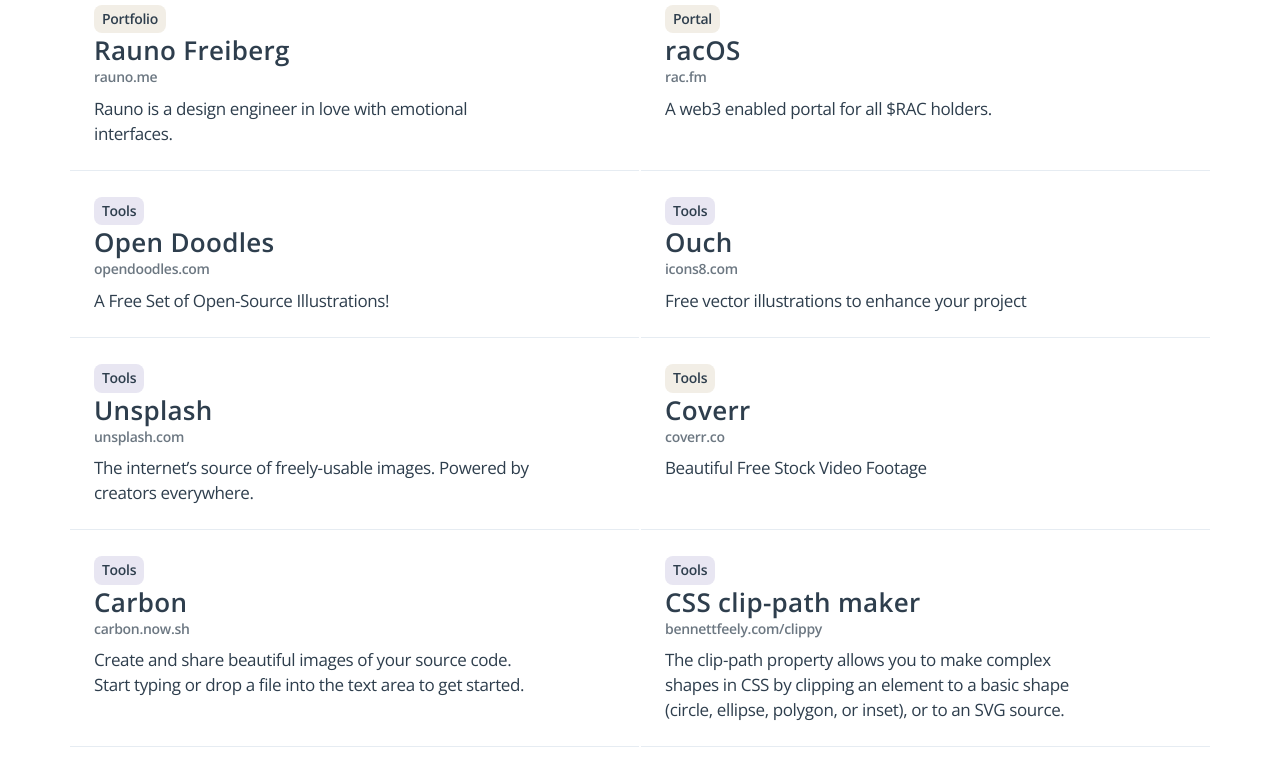
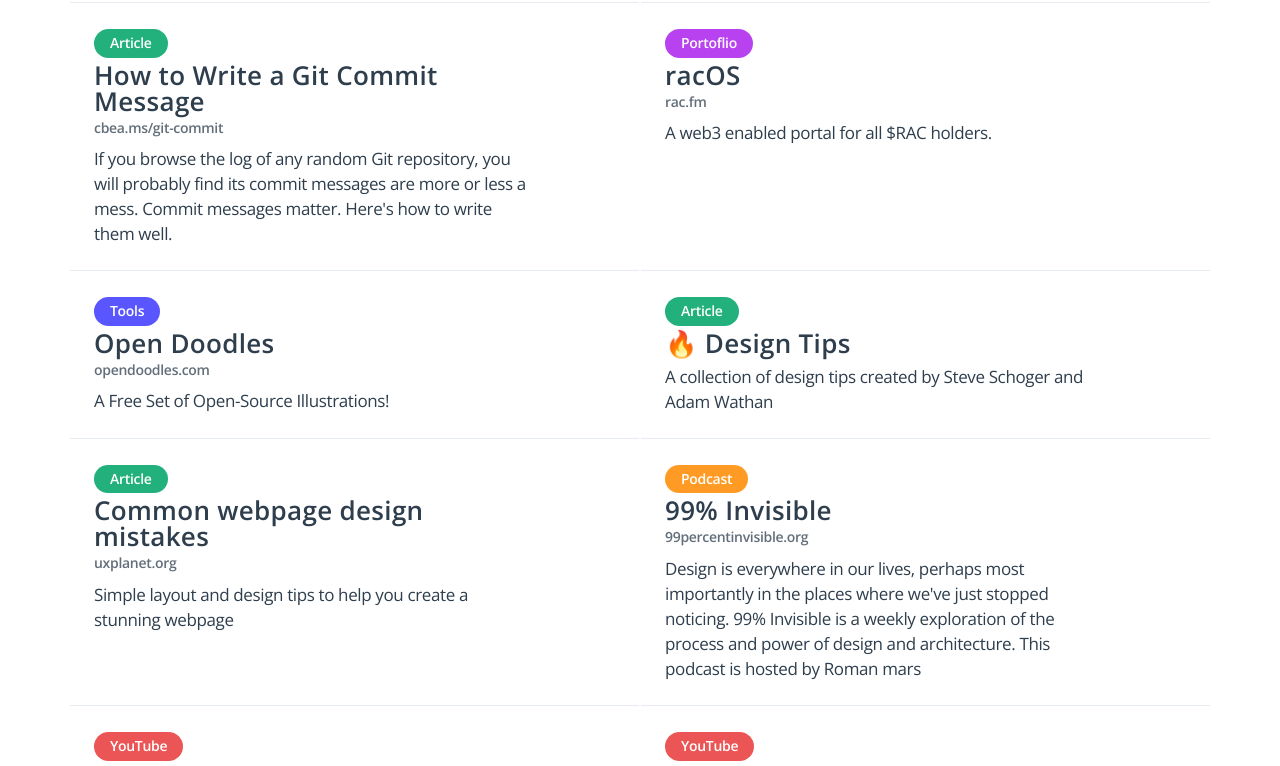
Before and after one commit to DEmanderbag/portfoliov2, a Next.js app: page /bookmarks in a window 1280 px wide. Shown: the part 1695-2461 px from the top of the page. Built offline with nearby package versions, Linux system fonts and the light colour scheme.

Commit message:
Add intersection observer / animations / hover state, Update colors Remove code that was not used

```diff
--- a/components/booksmarks/BookmarkCard.js
+++ b/components/booksmarks/BookmarkCard.js
@@ -1,30 +1,48 @@
 import Image from "next/image";
 import styles from "../../styles/bookmarks/BookmarkCard.module.scss";
+import { useState, useEffect, useRef, createRef } from "react";
+
+function useOnScreen(ref) {
+  const [isIntersecting, setIntersecting] = useState(false);
+  useEffect(() => {
+    const observer = new IntersectionObserver(
+      (entries, observer) => {
+        entries.forEach((entry) => {
+          if (entry.isIntersecting) {
+            entry.target.classList.add(`${styles.animated}`);
+            observer.unobserve(entry.target);
+          }
+        });
+      },
+      { rootMargin: "0px 0px -100px 0px" }
+    );
+
+    ref.forEach((element) => {
+      observer.observe(element.current);
+    });
+  }, [ref]);
+  return isIntersecting;
+}
 
 const BookmarkCard = ({ devResources }) => {
+  const refs = useRef([]);
+  const refsArray = (refs.current = devResources.map(
+    (element, i) => refs.current[i] ?? createRef()
+  ));
+  const onScreen = useOnScreen(refsArray);
+
   return (
     <>
-      {devResources.map((resource) => (
+      {devResources.map((resource, i) => (
         <a
-          key={resource.title}
+          key={i}
           href={resource.website}
-          className={styles.cardBasic}
+          ref={refs.current[i]}
+          className={`${styles.cardBasic} ${onScreen ? styles.animated : ""}`}
           target="_blank"
           rel="noreferrer"
         >
           <article>
-            {/* <div className={styles.favicon}>
-            <div className={styles.faviconMask}>
-              <Image
-                src={`${resource.logo}`}
-                alt="test image"
-                layout="responsive"
-                width={40}
-                height={40}
-                blurDataURL={`${resource.logo}`}
-              />
-            </div>
-          </div> */}
             <div className={styles.cardContent}>
               <p
                 style={{ backgroundColor: `${resource.tagColor}` }}
--- a/pages/bookmarks.js
+++ b/pages/bookmarks.js
@@ -85,7 +85,7 @@
     website: "https://developer.apple.com/videos/play/wwdc2018/803/",
     websiteShort: "developer.apple.com",
     tag: "Video",
-    tagColor: "#f2e6e6",
+    tagColor: "#EC5555",
   },
   {
     title: "Design for spatial interaction",
@@ -94,180 +94,7 @@
     website: "https://developer.apple.com/videos/play/wwdc2021/10245/",
     websiteShort: "developer.apple.com",
     tag: "Video",
-    tagColor: "#f2e6e6",
-  },
-  {
-    title: "Common webpage design mistakes",
-    subtitle:
-      "Simple layout and design tips to help you create a stunning webpage",
-    website: "https://uxplanet.org/common-webpage-design-mistakes-59eed9831bd7",
-    websiteShort: "uxplanet.org",
-    tag: "Article",
-    tagColor: "#e6f2ee",
-  },
-  {
-    title: "Brian Lovin",
-    subtitle: "Brian is a designer, podcaster, writer and software tinkerer",
-    website: "https://brianlovin.com/",
-    websiteShort: "brianlovin.com",
-    tag: "Portfolio",
-    tagColor: "#f2eee6",
-  },
-  {
-    title: "Rauno Freiberg",
-    subtitle: "Rauno is a design engineer in love with emotional interfaces.",
-    website: "https://rauno.me/",
-    websiteShort: "rauno.me",
-    tag: "Portfolio",
-    tagColor: "#f2eee6",
-  },
-  {
-    title: "racOS",
-    subtitle: "A web3 enabled portal for all $RAC holders.",
-    website: "https://rac.fm/",
-    websiteShort: "rac.fm",
-    tag: "Portal",
-    tagColor: "#f2eee6",
-  },
-  {
-    title: "Open Doodles",
-    subtitle: "A Free Set of Open-Source Illustrations!",
-    website: "https://www.opendoodles.com/",
-    websiteShort: "opendoodles.com",
-    tag: "Tools",
-    tagColor: "#e8e6f2",
-  },
-  {
-    title: "Ouch",
-    subtitle: "Free vector illustrations to enhance your project",
-    website: "https://icons8.com/illustrations",
-    websiteShort: "icons8.com",
-    tag: "Tools",
-    tagColor: "#e8e6f2",
-  },
-  {
-    title: "Unsplash",
-    subtitle:
-      "The internet’s source of freely-usable images. Powered by creators everywhere.",
-    website: "https://unsplash.com/",
-    websiteShort: "unsplash.com",
-    tag: "Tools",
-    tagColor: "#e8e6f2",
-  },
-  {
-    title: "Coverr",
-    subtitle: "Beautiful Free Stock Video Footage",
-    website: "https://coverr.co/",
-    websiteShort: "coverr.co",
-    tag: "Tools",
-    tagColor: "#f2eee6",
-  },
-  {
-    title: "Carbon",
-    subtitle:
-      "Create and share beautiful images of your source code. Start typing or drop a file into the text area to get started.",
-    website: "https://carbon.now.sh/",
-    websiteShort: "carbon.now.sh",
-    tag: "Tools",
-    tagColor: "#e8e6f2",
-  },
-  {
-    title: "CSS clip-path maker",
-    subtitle:
-      "The clip-path property allows you to make complex shapes in CSS by clipping an element to a basic shape (circle, ellipse, polygon, or inset), or to an SVG source.",
-    website: "https://bennettfeely.com/clippy/",
-    websiteShort: "bennettfeely.com/clippy",
-    tag: "Tools",
-    tagColor: "#e8e6f2",
-  },
-  {
-    title: "WebGradients",
-    subtitle:
-      "WebGradients is a free collection of 180 linear gradients that you can use as content backdrops in any part of your website. Easy copy CSS3 crossbrowser code and use it in a moment!",
-    website: "https://webgradients.com/",
-    websiteShort: "webgradients.com",
-    tag: "Tools",
-    tagColor: "#e8e6f2",
-  },
-  {
-    title: "🔥 Design Tips",
-    subtitle:
-      "A collection of design tips created by Steve Schoger and Adam Wathan",
-    website: "https://twitter.com/i/events/994601867987619840",
-    websiteShort: "",
-    tag: "Tools",
-    tagColor: "#e8e6f2",
-  },
-  {
-    title: "Shortcuts.design",
-    subtitle: "Every shortcut for designers, centralized and searchable.",
-    website: "https://shortcuts.design/index.html",
-    websiteShort: "shortcuts.design",
-    tag: "Tools",
-    tagColor: "#e8e6f2",
-  },
-  {
-    title: "99% Invisible",
-    subtitle:
-      "Design is everywhere in our lives, perhaps most importantly in the places where we've just stopped noticing. 99% Invisible is a weekly exploration of the process and power of design and architecture. This podcast is hosted by Roman mars",
-    website: "https://99percentinvisible.org/",
-    websiteShort: "99percentinvisible.org",
-    tag: "Podcast",
-    tagColor: "#ffffa7",
-  },
-  {
-    title: "Command_Line Heroes",
-    subtitle:
-      "Hear the epic true tales of how developers, programmers, hackers, geeks, and open source rebels are revolutionizing the technology landscape. An original podcast from Red Hat",
-    website: "https://www.redhat.com/en/command-line-heroes",
-    websiteShort: "redhat.com/en/command-line-heroes",
-    tag: "Podcast",
-    tagColor: "#ffffa7",
-  },
-  {
-    title: "Cortex",
-    subtitle:
-      "CGP Grey and Myke Hurley are both independent content creators. Each episode, they get together to discuss their working lives.",
-    website: "https://www.relay.fm/cortex",
-    websiteShort: "relay.fm/cortex",
-    tag: "Podcast",
-    tagColor: "#ffffa7",
-  },
-  {
-    title: "3%",
-    subtitle:
-      "In order to make something great you only need to change the existing layer by 3%. Article written by Mariano Avila a who is a product designed",
-    website: "https://mar.svbtle.com/3",
-    websiteShort: "mar.svbtle.com/3",
-    tag: "Article",
-    tagColor: "#e6f2ee",
-  },
-  {
-    title: "Kevin Powell",
-    subtitle:
-      "Helping you learn how to make the web, and make it look good while you're at it. With videos every Tuesday and Thursday, I'll be bringing you How Tos and Tutorials, as well as simple tips and tricks, with a big focus on helping people see how wonderful CSS is!",
-    website: "https://www.youtube.com/kepowob",
-    websiteShort: "youtube.com/kepowob",
-    tag: "YouTube",
-    tagColor: "#f2e6e6",
-  },
-  {
-    title: "LEMMiNO",
-    subtitle:
-      "Documentaries and list videos narrated by a 20-something Swedish guy.",
-    website: "https://www.youtube.com/c/LEMMiNO/",
-    websiteShort: "youtube.com/c/LEMMiNO",
-    tag: "YouTube",
-    tagColor: "#f2e6e6",
-  },
-  {
-    title: "Colt Steele",
-    subtitle:
-      "Colt Steele is a Developer and Bootcamp Instructor, who spent years figuring out the 'formula' to teaching technical skills in a classroom environment, I can confidently say that his online courses are without a doubt the most comprehensive ones on the market.",
-    website: "https://www.youtube.com/c/ColtSteeleCode",
-    websiteShort: "youtube.com/c/ColtSteeleCode",
-    tag: "YouTube",
-    tagColor: "#f2e6e6",
+    tagColor: "#EC5555",
   },
   {
     title: "Introduction to Git",
@@ -277,7 +104,7 @@
       "https://www.notion.so/zarkom/Introduction-to-Git-ac396a0697704709a12b6a0e545db049",
     websiteShort: "",
     tag: "Article",
-    tagColor: "#e6f2ee",
+    tagColor: "#22B07D",
   },
   {
     title: "Introduction to GitHub",
@@ -287,7 +114,7 @@
       "https://www.notion.so/zarkom/Introduction-to-GitHub-202af6f64bbd4299b15f238dcd09d2a7",
     websiteShort: "",
     tag: "Article",
-    tagColor: "#e6f2ee",
+    tagColor: "#22B07D",
   },
   {
     title: "How to Write a Git Commit Message",
@@ -296,7 +123,189 @@
     website: "https://cbea.ms/git-commit/",
     websiteShort: "cbea.ms/git-commit",
     tag: "Article",
-    tagColor: "#e6f2ee",
+    tagColor: "#22B07D",
+  },
+  {
+    title: "racOS",
+    subtitle: "A web3 enabled portal for all $RAC holders.",
+    website: "https://rac.fm/",
+    websiteShort: "rac.fm",
+    tag: "Portoflio",
+    tagColor: "#B841F0",
+  },
+  {
+    title: "Open Doodles",
+    subtitle: "A Free Set of Open-Source Illustrations!",
+    website: "https://www.opendoodles.com/",
+    websiteShort: "opendoodles.com",
+    tag: "Tools",
+    tagColor: "#5956FF",
+  },
+  {
+    title: "🔥 Design Tips",
+    subtitle:
+      "A collection of design tips created by Steve Schoger and Adam Wathan",
+    website: "https://twitter.com/i/events/994601867987619840",
+    websiteShort: "",
+    tag: "Article",
+    tagColor: "#22B07D",
+  },
+  {
+    title: "Common webpage design mistakes",
+    subtitle:
+      "Simple layout and design tips to help you create a stunning webpage",
+    website: "https://uxplanet.org/common-webpage-design-mistakes-59eed9831bd7",
+    websiteShort: "uxplanet.org",
+    tag: "Article",
+    tagColor: "#22B07D",
+  },
+  {
+    title: "99% Invisible",
+    subtitle:
+      "Design is everywhere in our lives, perhaps most importantly in the places where we've just stopped noticing. 99% Invisible is a weekly exploration of the process and power of design and architecture. This podcast is hosted by Roman mars",
+    website: "https://99percentinvisible.org/",
+    websiteShort: "99percentinvisible.org",
+    tag: "Podcast",
+    tagColor: "#FF9B25",
+  },
+  {
+    title: "Colt Steele",
+    subtitle:
+      "Colt Steele is a Developer and Bootcamp Instructor, who spent years figuring out the 'formula' to teaching technical skills in a classroom environment, I can confidently say that his online courses are without a doubt the most comprehensive ones on the market.",
+    website: "https://www.youtube.com/c/ColtSteeleCode",
+    websiteShort: "youtube.com/c/ColtSteeleCode",
+    tag: "YouTube",
+    tagColor: "#EC5555",
+  },
+  {
+    title: "Traversy Media",
+    subtitle:
+      "Traversy Media features the best online web development and programming tutorials for all of the latest web technologies from the building blocks of HTML, CSS & JavaScript to frontend frameworks like React and Vue to backend technologies like Node.js, Python and PHP",
+    website: "https://www.youtube.com/c/TraversyMedia/",
+    websiteShort: "youtube.com/c/TraversyMedia",
+    tag: "YouTube",
+    tagColor: "#EC5555",
+  },
+  {
+    title: "3%",
+    subtitle:
+      "In order to make something great you only need to change the existing layer by 3%. Article written by Mariano Avila a who is a product designed",
+    website: "https://mar.svbtle.com/3",
+    websiteShort: "mar.svbtle.com/3",
+    tag: "Article",
+    tagColor: "#22B07D",
+  },
+  {
+    title: "Brian Lovin",
+    subtitle: "Brian is a designer, podcaster, writer and software tinkerer",
+    website: "https://brianlovin.com/",
+    websiteShort: "brianlovin.com",
+    tag: "Portfolio",
+    tagColor: "#B841F0",
+  },
+  {
+    title: "Rauno Freiberg",
+    subtitle: "Rauno is a design engineer in love with emotional interfaces.",
+    website: "https://rauno.me/",
+    websiteShort: "rauno.me",
+    tag: "Portfolio",
+    tagColor: "#B841F0",
+  },
+  {
+    title: "Ouch",
+    subtitle: "Free vector illustrations to enhance your project",
+    website: "https://icons8.com/illustrations",
+    websiteShort: "icons8.com",
+    tag: "Tools",
+    tagColor: "#5956FF",
+  },
+  {
+    title: "Unsplash",
+    subtitle:
+      "The internet’s source of freely-usable images. Powered by creators everywhere.",
+    website: "https://unsplash.com/",
+    websiteShort: "unsplash.com",
+    tag: "Tools",
+    tagColor: "#5956FF",
+  },
+  {
+    title: "Coverr",
+    subtitle: "Beautiful Free Stock Video Footage",
+    website: "https://coverr.co/",
+    websiteShort: "coverr.co",
+    tag: "Tools",
+    tagColor: "#5956FF",
+  },
+  {
+    title: "Carbon",
+    subtitle:
+      "Create and share beautiful images of your source code. Start typing or drop a file into the text area to get started.",
+    website: "https://carbon.now.sh/",
+    websiteShort: "carbon.now.sh",
+    tag: "Tools",
+    tagColor: "#5956FF",
+  },
+  {
+    title: "CSS clip-path maker",
+    subtitle:
+      "The clip-path property allows you to make complex shapes in CSS by clipping an element to a basic shape (circle, ellipse, polygon, or inset), or to an SVG source.",
+    website: "https://bennettfeely.com/clippy/",
+    websiteShort: "bennettfeely.com/clippy",
+    tag: "Tools",
+    tagColor: "#5956FF",
+  },
+  {
+    title: "WebGradients",
+    subtitle:
+      "WebGradients is a free collection of 180 linear gradients that you can use as content backdrops in any part of your website. Easy copy CSS3 crossbrowser code and use it in a moment!",
+    website: "https://webgradients.com/",
+    websiteShort: "webgradients.com",
+    tag: "Tools",
+    tagColor: "#5956FF",
+  },
+  {
+    title: "Shortcuts.design",
+    subtitle: "Every shortcut for designers, centralized and searchable.",
+    website: "https://shortcuts.design/index.html",
+    websiteShort: "shortcuts.design",
+    tag: "Tools",
+    tagColor: "#5956FF",
+  },
+  {
+    title: "Command_Line Heroes",
+    subtitle:
+      "Hear the epic true tales of how developers, programmers, hackers, geeks, and open source rebels are revolutionizing the technology landscape. An original podcast from Red Hat",
+    website: "https://www.redhat.com/en/command-line-heroes",
+    websiteShort: "redhat.com/en/command-line-heroes",
+    tag: "Podcast",
+    tagColor: "#FF9B25",
+  },
+  {
+    title: "Cortex",
+    subtitle:
+      "CGP Grey and Myke Hurley are both independent content creators. Each episode, they get together to discuss their working lives.",
+    website: "https://www.relay.fm/cortex",
+    websiteShort: "relay.fm/cortex",
+    tag: "Podcast",
+    tagColor: "#FF9B25",
+  },
+  {
+    title: "Kevin Powell",
+    subtitle:
+      "Helping you learn how to make the web, and make it look good while you're at it. With videos every Tuesday and Thursday, I'll be bringing you How Tos and Tutorials, as well as simple tips and tricks, with a big focus on helping people see how wonderful CSS is!",
+    website: "https://www.youtube.com/kepowob",
+    websiteShort: "youtube.com/kepowob",
+    tag: "YouTube",
+    tagColor: "#EC5555",
+  },
+  {
+    title: "Jake Wright",
+    subtitle:
+      "Jake Wright is a Cambridge Computer Science graduate, software developer, and filmmaker. He makes videos about tech, coding, cooking and travelling.",
+    website: "https://www.youtube.com/c/JakewrightNet/",
+    websiteShort: "youtube.com/c/JakewrightNet",
+    tag: "YouTube",
+    tagColor: "#EC5555",
   },
   {
     title: "Skillthrive",
@@ -305,35 +314,27 @@
     website: "https://www.youtube.com/c/Skillthrive/",
     websiteShort: "youtube.com/c/Skillthrive",
     tag: "YouTube",
-    tagColor: "#f2e6e6",
+    tagColor: "#EC5555",
   },
   {
-    title: "Jake Wright",
+    title: "LEMMiNO",
     subtitle:
-      "Jake Wright is a Cambridge Computer Science graduate, software developer, and filmmaker. He makes videos about tech, coding, cooking and travelling.",
-    website: "https://www.youtube.com/c/JakewrightNet/",
-    websiteShort: "youtube.com/c/JakewrightNet",
+      "Documentaries and list videos narrated by a 20-something Swedish guy.",
+    website: "https://www.youtube.com/c/LEMMiNO/",
+    websiteShort: "youtube.com/c/LEMMiNO",
     tag: "YouTube",
-    tagColor: "#f2e6e6",
-  },
-  {
-    title: "Traversy Media",
-    subtitle:
-      "Traversy Media features the best online web development and programming tutorials for all of the latest web technologies from the building blocks of HTML, CSS & JavaScript to frontend frameworks like React and Vue to backend technologies like Node.js, Python and PHP",
-    website: "https://www.youtube.com/c/TraversyMedia/",
-    websiteShort: "youtube.com/c/TraversyMedia",
-    tag: "YouTube",
-    tagColor: "#f2e6e6",
+    tagColor: "#EC5555",
   },
 ];
+
 export default function Bookmarks() {
   return (
     <section className={styles.wrapper}>
       <div className={styles.intro}>
         <h1>Bookmarks</h1>
         <p>
-          Find the list of useful websites, great blogs, interesting ideas and
-          inspirative quotes
+          Find a list of useful websites, great blogs, interesting ideas, and
+          podcasts.
         </p>
       </div>
 
--- a/styles/bookmarks/BookmarkCard.module.scss
+++ b/styles/bookmarks/BookmarkCard.module.scss
@@ -5,36 +5,27 @@
   margin: 0 auto;
   display: flex;
   border-bottom: 1px solid var(--color-2);
-  .favicon {
-    margin-right: var(--size-3);
-    min-width: 60px;
-    max-width: 60px;
-    height: 60px;
-    border-radius: 50%;
-    background-color: #f9f9f9;
-    display: flex;
-    justify-content: center;
-    align-items: center;
-    flex: 1;
-    &Mask {
-      position: relative;
-      width: 40px;
-      height: 40px;
-    }
+  opacity: 0;
+  transform: translateY(30px);
+  &:hover {
+    background-color: var(--hover);
   }
   .tag {
     border-radius: var(--radius-2);
+    border-radius: 20px;
     max-width: fit-content;
-    padding: var(--size-1) var(--size-2);
+    padding: var(--size-1) var(--size-3);
     margin-bottom: var(--size-1);
     font-size: 14px;
     font-weight: 600;
+    color: white;
+    text-transform: capitalize;
   }
   .source {
     font-size: 14px;
     font-weight: 600;
     margin-bottom: var(--size-2);
-    opacity: 70%;
+    opacity: 75%;
   }
   .cardContent {
     max-width: 45ch;
@@ -45,3 +36,9 @@
     }
   }
 }
+.animated {
+  opacity: 1;
+  transform: translateY(0);
+  transition: transform 700ms ease-out, opacity 700ms ease-out,
+    background-color 200ms ease-out;
+}
```
